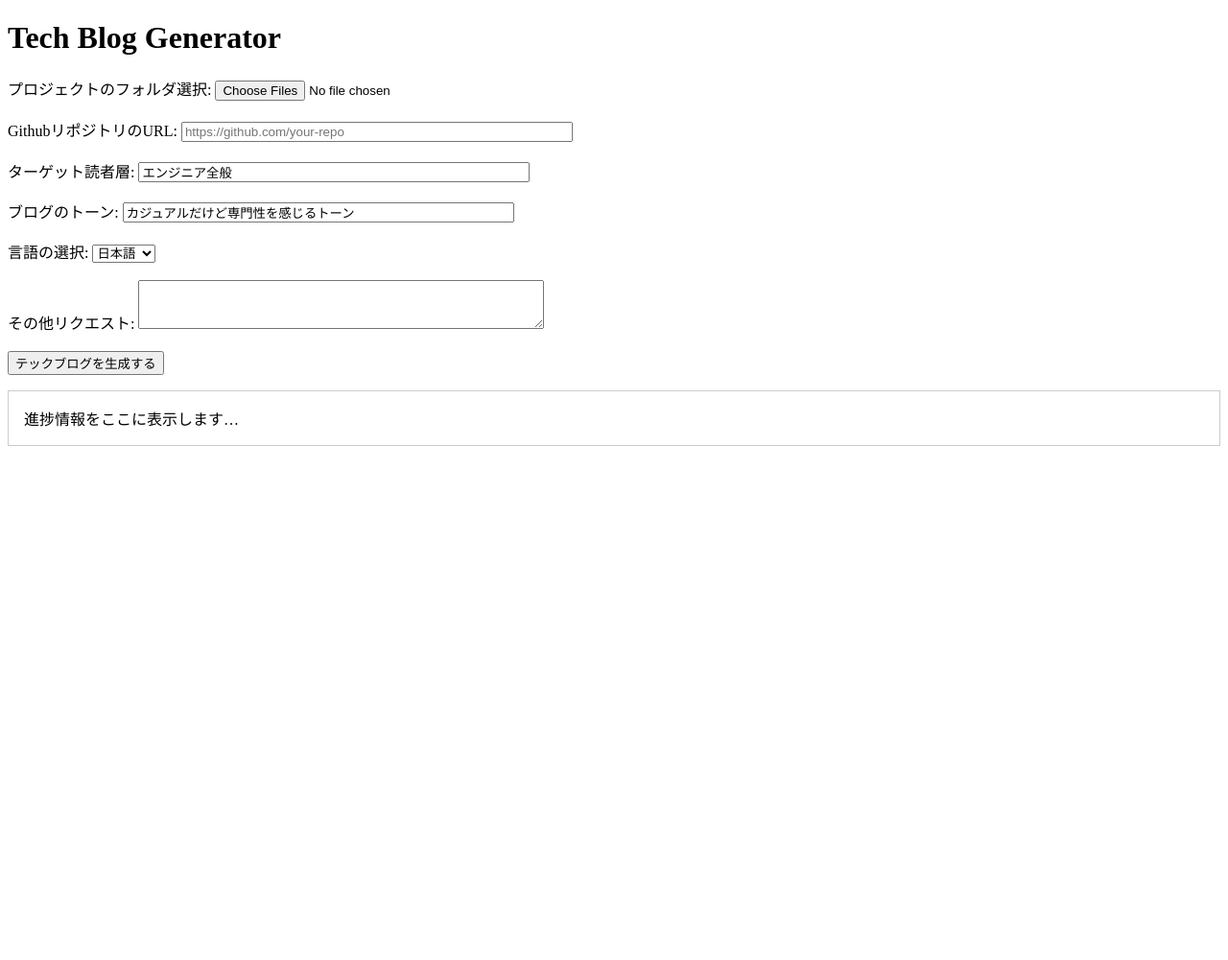
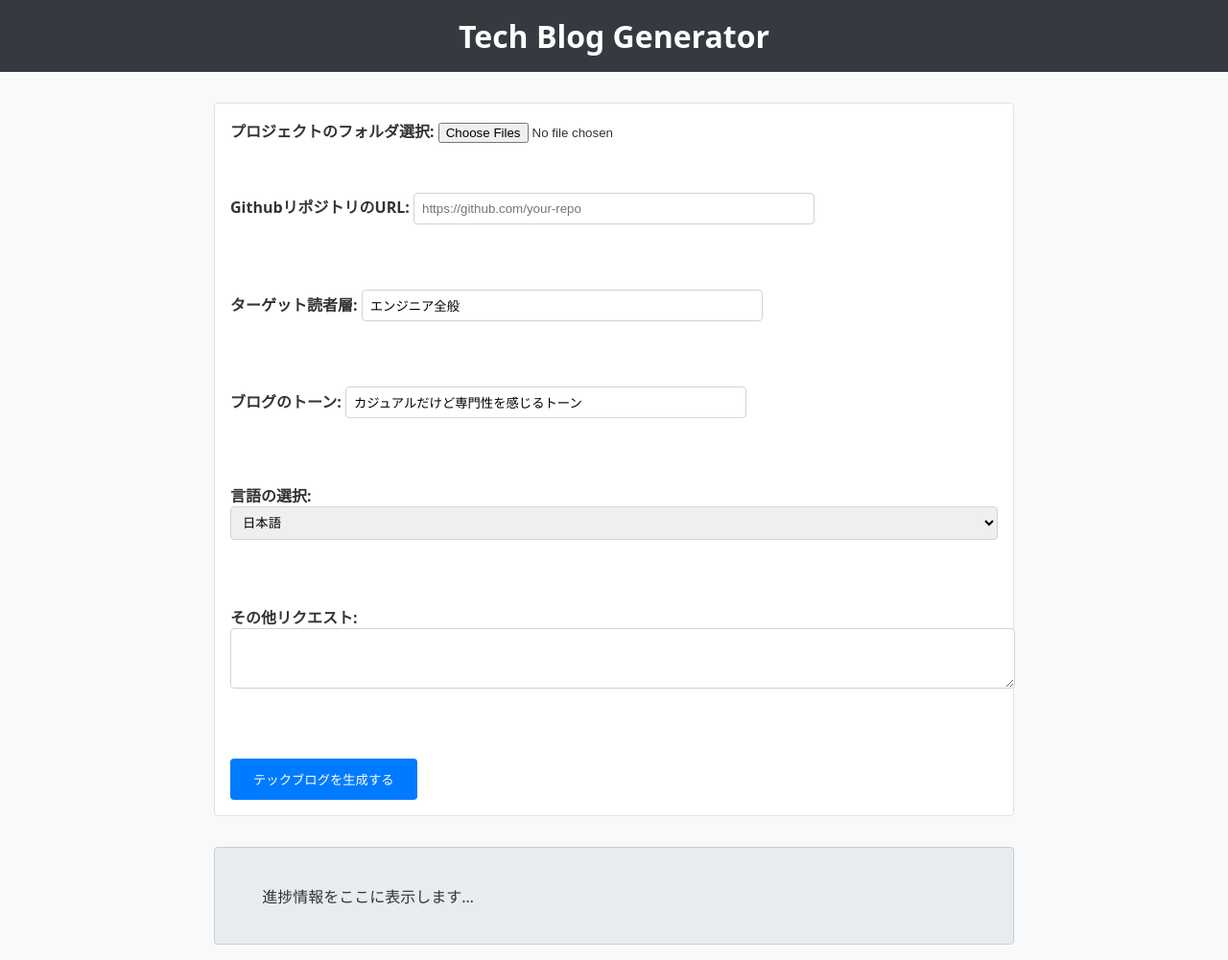
Before and after one commit to nibura2002/tech-blog-generator, a Flask app: page / in a window 1280 px wide. Shown: the whole page at 96% size. Before the commit the page ends 465 px from the top, so only its background shows below. Run offline with Flask 3, Linux system fonts and the light colour scheme.

Commit message:
feature: update UI

```diff
--- /dev/null
+++ b/static/css/style.css
@@ -0,0 +1,101 @@
+/* style.css */
+
+/* 全体の背景とフォント設定 */
+body {
+    font-family: 'Noto Sans', sans-serif;
+    background-color: #f8f9fa;
+    margin: 0;
+    padding: 0;
+    color: #333;
+  }
+
+  /* ヘッダー */
+  h1 {
+    background-color: #343a40;
+    color: #fff;
+    padding: 1rem;
+    text-align: center;
+    margin: 0;
+  }
+
+  /* フォームエリア */
+  form {
+    max-width: 800px;
+    margin: 2rem auto;
+    padding: 1rem;
+    background-color: #fff;
+    border: 1px solid #dee2e6;
+    border-radius: 0.25rem;
+  }
+
+  /* ラベルと入力エリア */
+  label {
+    display: block;
+    margin-bottom: 0.5rem;
+    font-weight: bold;
+  }
+
+  input[type="text"],
+  input[type="url"],
+  select,
+  textarea {
+    width: 100%;
+    padding: 0.5rem;
+    margin-bottom: 1rem;
+    border: 1px solid #ced4da;
+    border-radius: 0.25rem;
+  }
+
+  /* ボタン */
+  button {
+    background-color: #007bff;
+    color: #fff;
+    border: none;
+    padding: 0.75rem 1.5rem;
+    border-radius: 0.25rem;
+    cursor: pointer;
+  }
+
+  button:hover {
+    background-color: #0056b3;
+  }
+
+  /* 進捗表示エリア */
+  #progress {
+    max-width: 800px;
+    margin: 1rem auto;
+    padding: 1rem;
+    border: 1px solid #ced4da;
+    background-color: #e9ecef;
+    border-radius: 0.25rem;
+    white-space: pre-wrap;
+  }
+
+  /* フラッシュメッセージ */
+  ul.flashes {
+    list-style: none;
+    padding: 0;
+    max-width: 800px;
+    margin: 1rem auto;
+  }
+
+  ul.flashes li {
+    padding: 0.5rem 1rem;
+    margin-bottom: 0.5rem;
+    border-radius: 0.25rem;
+  }
+
+  ul.flashes li.error {
+    background-color: #f8d7da;
+    color: #721c24;
+  }
+
+  ul.flashes li.info {
+    background-color: #d1ecf1;
+    color: #0c5460;
+  }
+
+  ul.flashes li.warning {
+    background-color: #fff3cd;
+    color: #856404;
+  }
--- /dev/null
+++ b/static/js/main.js
@@ -0,0 +1,21 @@
+document.addEventListener("DOMContentLoaded", function() {
+    // 進捗表示エリアが存在する場合のみ
+    const progressElem = document.getElementById("progress");
+    if (progressElem) {
+      // 進捗情報を取得する関数
+      function fetchProgress() {
+        fetch("/progress")
+          .then(response => response.json())
+          .then(data => {
+            progressElem.innerText = data.progress;
+            // 例: アウトライン生成完了のタイミングで自動遷移
+            if (data.progress.includes("一旦基本情報の抽出が完了しました")) {
+              window.location.href = "/generate_outline";
+            }
+          })
+          .catch(err => console.error("進捗情報の取得に失敗:", err));
+      }
+      // 3秒ごとに進捗を取得
+      setInterval(fetchProgress, 3000);
+    }
+  });
--- a/templates/index.html
+++ b/templates/index.html
@@ -3,6 +3,7 @@
 <head>
     <meta charset="utf-8">
     <title>Tech Blog Generator</title>
+    <link rel="stylesheet" href="{{ url_for('static', filename='css/style.css') }}">
 </head>
 <body>
     <h1>Tech Blog Generator</h1>
@@ -55,23 +56,7 @@
         進捗情報をここに表示します…
     </div>
 
-    <!-- AJAX ポーリング & 自動リダイレクト用 JavaScript -->
-    {% if progress_id %}
-    <script>
-      function fetchProgress() {
-          fetch("/progress")
-            .then(response => response.json())
-            .then(data => {
-                document.getElementById("progress").innerText = data.progress;
-                // 「一旦基本情報の抽出が完了しました」が含まれている場合、自動で概要プレビュー画面へ遷移
-                if (data.progress.includes("一旦基本情報の抽出が完了しました")) {
-                    window.location.href = "/generate_outline";
-                }
-            })
-            .catch(err => console.error(err));
-      }
-      setInterval(fetchProgress, 3000);
-    </script>
-    {% endif %}
+    <!-- 外部JavaScriptファイルの読み込み -->
+    <script src="{{ url_for('static', filename='js/main.js') }}"></script>
 </body>
 </html>
```
